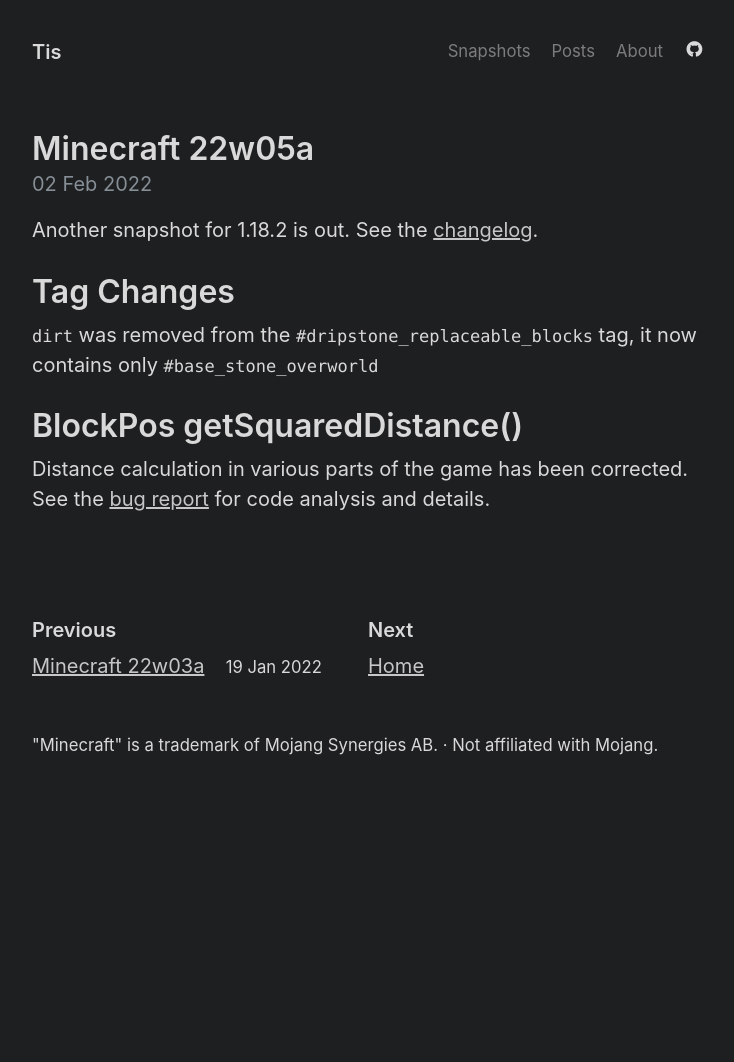
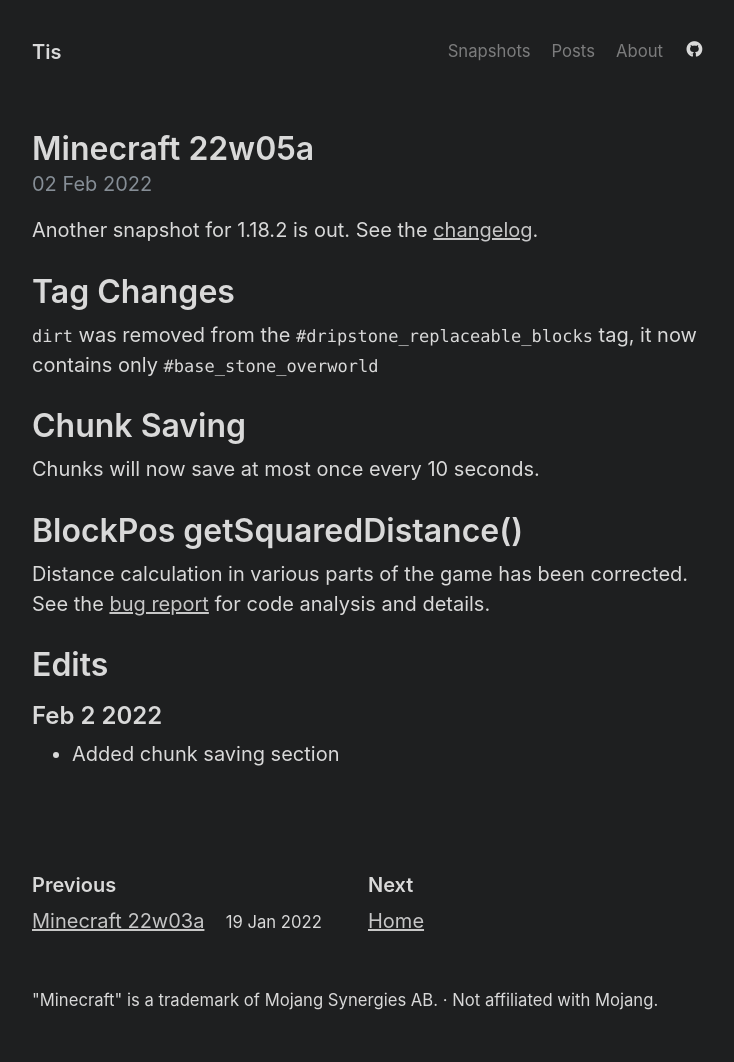
Before and after one commit to Tisawesomeness/tisawesomeness.github.io, a Jekyll site: the page built from snapshots/_posts/2022-01-19-22w05a.md, in a window 1280 px wide. Shown: the whole page, without its empty margins (272-1006 px from the left). Built offline with Jekyll 4.4.1, drawn with Linux system fonts in a browser that asks for light colours; before the commit the page ends 900 px from its top, so only the background shows below that.

Commit message:
Update with chunk saving section

```diff
--- a/snapshots/_posts/2022-01-19-22w05a.md
+++ b/snapshots/_posts/2022-01-19-22w05a.md
@@ -10,6 +10,16 @@
 
 `dirt` was removed from the `#dripstone_replaceable_blocks` tag, it now contains only `#base_stone_overworld`
 
+# Chunk Saving
+
+Chunks will now save at most once every 10 seconds.
+
 # BlockPos getSquaredDistance()
 
 Distance calculation in various parts of the game has been corrected. See the [bug report](https://bugs.mojang.com/browse/MC-248225) for code analysis and details.
+
+# Edits
+
+## Feb 2 2022
+
+- Added chunk saving section
```
